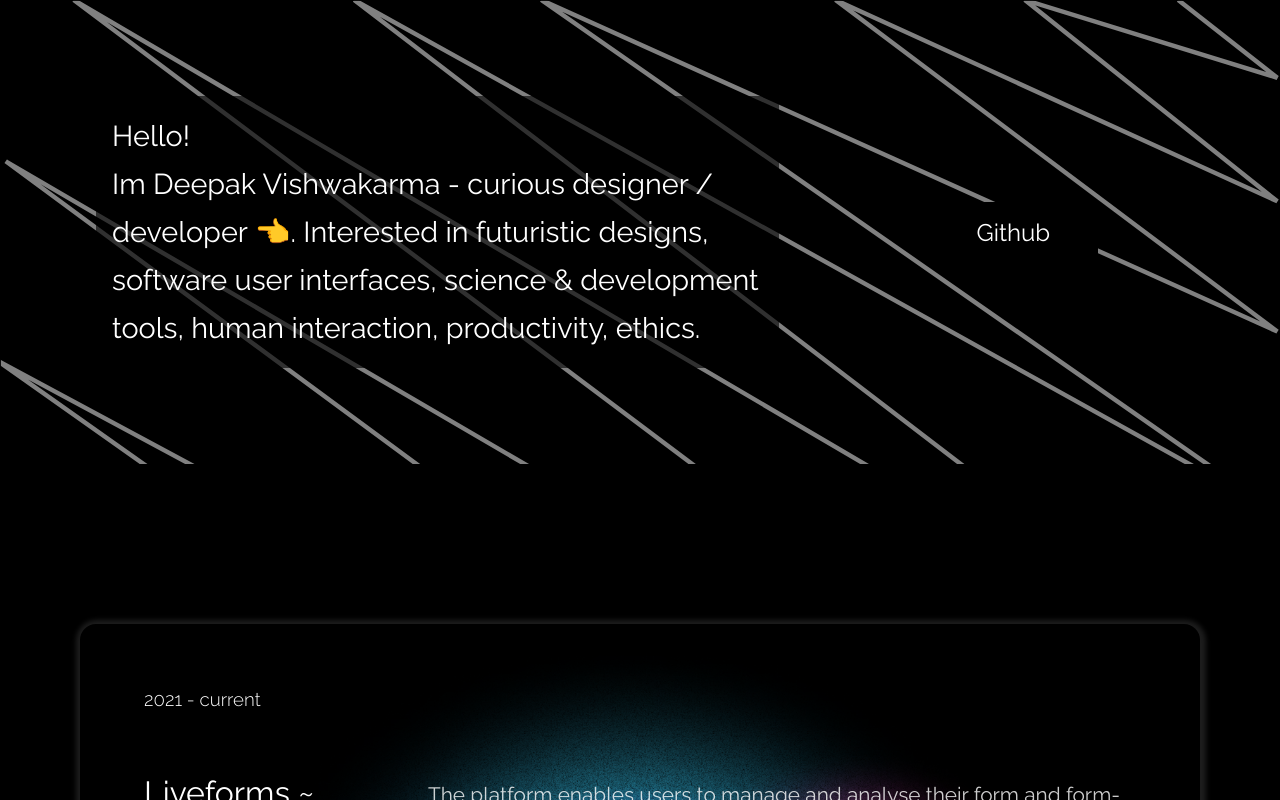
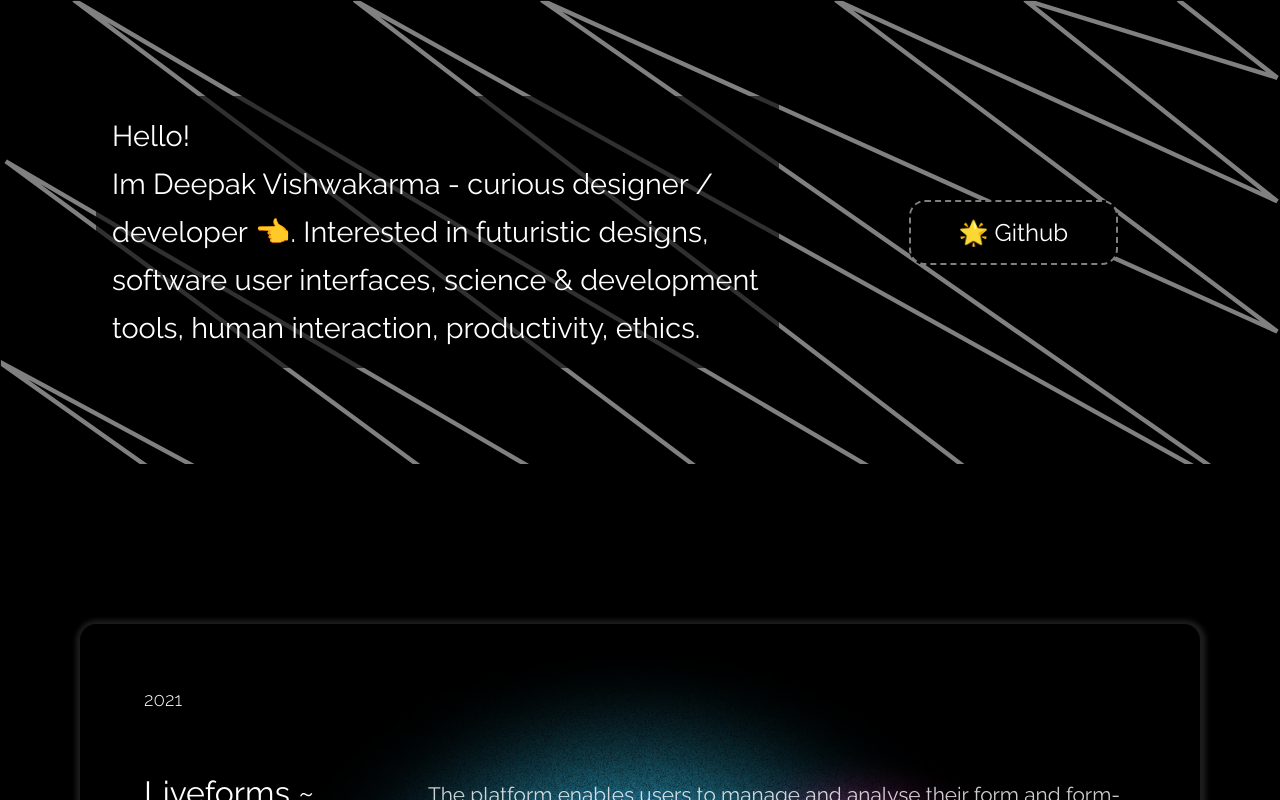
Before and after one commit to deepakvishwakarma-hh/frontend-artist, a Next.js app: page / in a window 1280 px wide. Shown: the top 800 px of the page. Built offline with nearby package versions, Linux system fonts and the light colour scheme.

Commit message:
update one more project

```diff
--- a/styles/introduction.module.scss
+++ b/styles/introduction.module.scss
@@ -50,6 +50,8 @@
             font-size: 1.5rem;
             background: #000;
             padding: 1rem 3rem;
+            border: gray 2px dashed;
+            border-radius: 1rem;
         }
 
     }
--- a/templates/introduction/index.tsx
+++ b/templates/introduction/index.tsx
@@ -17,8 +17,7 @@ const Introduction = () => {
                     productivity, ethics. </motion.p>
             </div>
             <div className={classes.more}>
-                <a href="https://github.com/deepakvishwakarma-hh" target={"_parent"}>  Github</a>
-
+                <a href="https://github.com/deepakvishwakarma-hh" target={"_parent"}> 🌟 Github</a>
             </div>
         </div>
     )
--- a/templates/projects/index.tsx
+++ b/templates/projects/index.tsx
@@ -7,7 +7,7 @@ const Project = () => {
             <Wrapper
                 link="https://github.com/deepakvishwakarma-hh/live-forms"
                 index={3}
-                date="2021 - current"
+                date="2021"
                 heading="Liveforms ~ Powerfull & Free Tool for Develop , Deploy , Analyse Forms."
                 paragraph="The platform enables users to manage and analyse their form and form-database with greater transparency in a permissionless environment with a simplified and straightforward interface. Free for all makes it possible for everyday people to survey in a familiar environment but with decentralization at its core.."
                 images={['/project/liveforms-1.png', '/project/liveforms-2.png', '/project/liveforms-3.png', '/project/liveforms-4.png']}
@@ -41,6 +41,15 @@ const Project = () => {
                 images={['/project/blogoo.png', '/project/blogoo2.png',]}
             />
 
+            <Wrapper
+                link="https://www.fiverr.com/deepak_vishwa/make-fast-react-website-web-development?context_referrer=user_page&ref_ctx_id=4b08a337ce1549d3d877353145f129b7&pckg_id=1&pos=1&imp_id=2b84d001-9747-41e9-ab5c-d993bcd81769"
+                index={2}
+                date="2023"
+                heading="Freelance - Stock Website Customization"
+                paragraph="Customizations were done on this project in which new page was created, API was fetched and data was rendered in table form. the client was from america"
+                images={['/project/fiverr-stock-website-1.png']}
+            />
+
 
         </div>
     )
```
Also changed, not shown: public/project/fiverr-stock-website-1.png (added), 1 other file (tests, documents, lock files or other folders).
